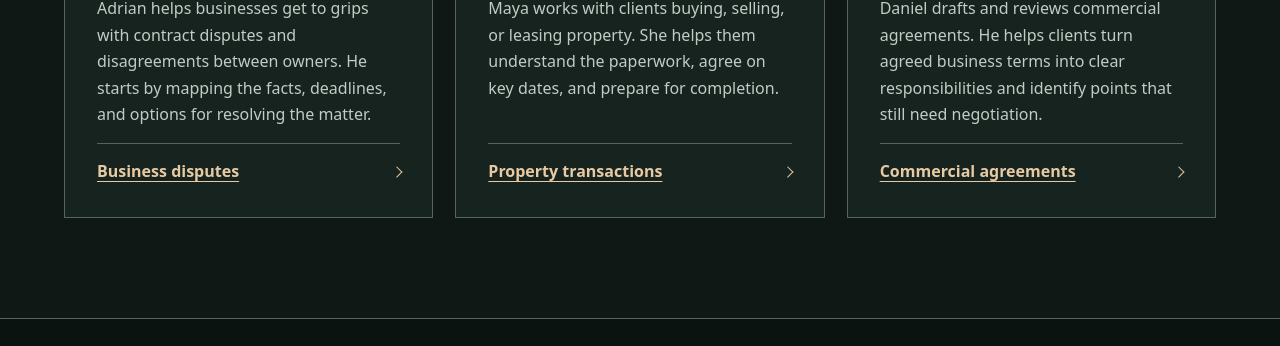
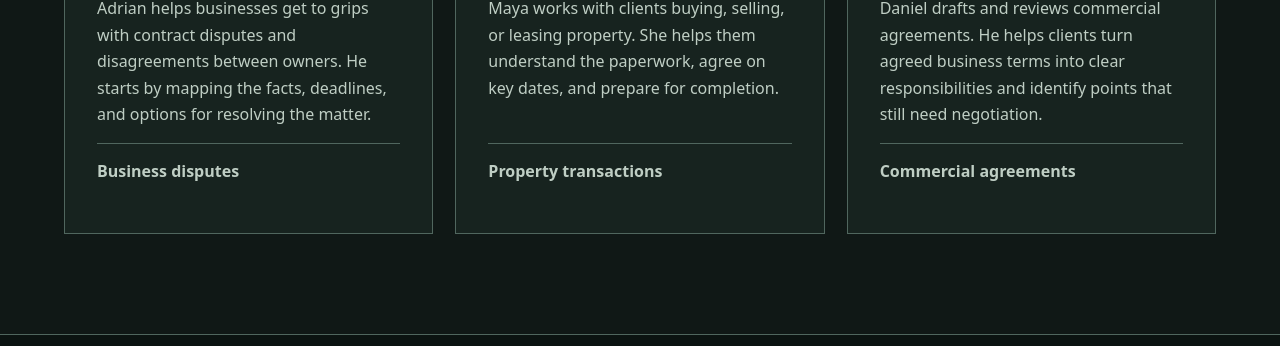
Before and after one commit to QuintonPang/ahsk-static-website, an Astro site: page /ahsk-static-website/our-partners in a window 1280 px wide. Shown: the part 614-960 px from the top of the page. Built offline with nearby package versions, Linux system fonts and the light colour scheme; Astro itself is replaced by a stand-in of ours.

Commit message:
Remove hyperlinks from People cards

```diff
--- a/src/pages/our-partners.astro
+++ b/src/pages/our-partners.astro
@@ -1,6 +1,6 @@
 ---
 import Site from '../layouts/Site.astro';
-import { practices, url } from '../content';
+import { practices } from '../content';
 
 const people = [
   {
@@ -39,9 +39,7 @@ const people = [
           <p class="person-role">{person.role}</p>
           <h2>{person.name}</h2>
           <p>{person.bio}</p>
-          <a class="person-practice" href={url('practice-areas/' + person.practice.slug + '/')}>
-            {person.practice.name}<span class="chevron" aria-hidden="true"></span>
-          </a>
+          <p class="person-practice">{person.practice.name}</p>
         </div>
       </li>)}
     </ul>
--- a/src/styles/site.css
+++ b/src/styles/site.css
@@ -158,7 +158,6 @@ textarea { resize: vertical; }
 @media (hover: hover) {
   a:hover { color: var(--gold); }
   .button:hover { background-color: var(--ink); color: var(--chrome); }
-  .person-practice:hover { color: var(--ink); }
 
   @media (prefers-reduced-motion: no-preference) {
     a { transition: color 150ms ease, background-color 150ms ease; }
```
